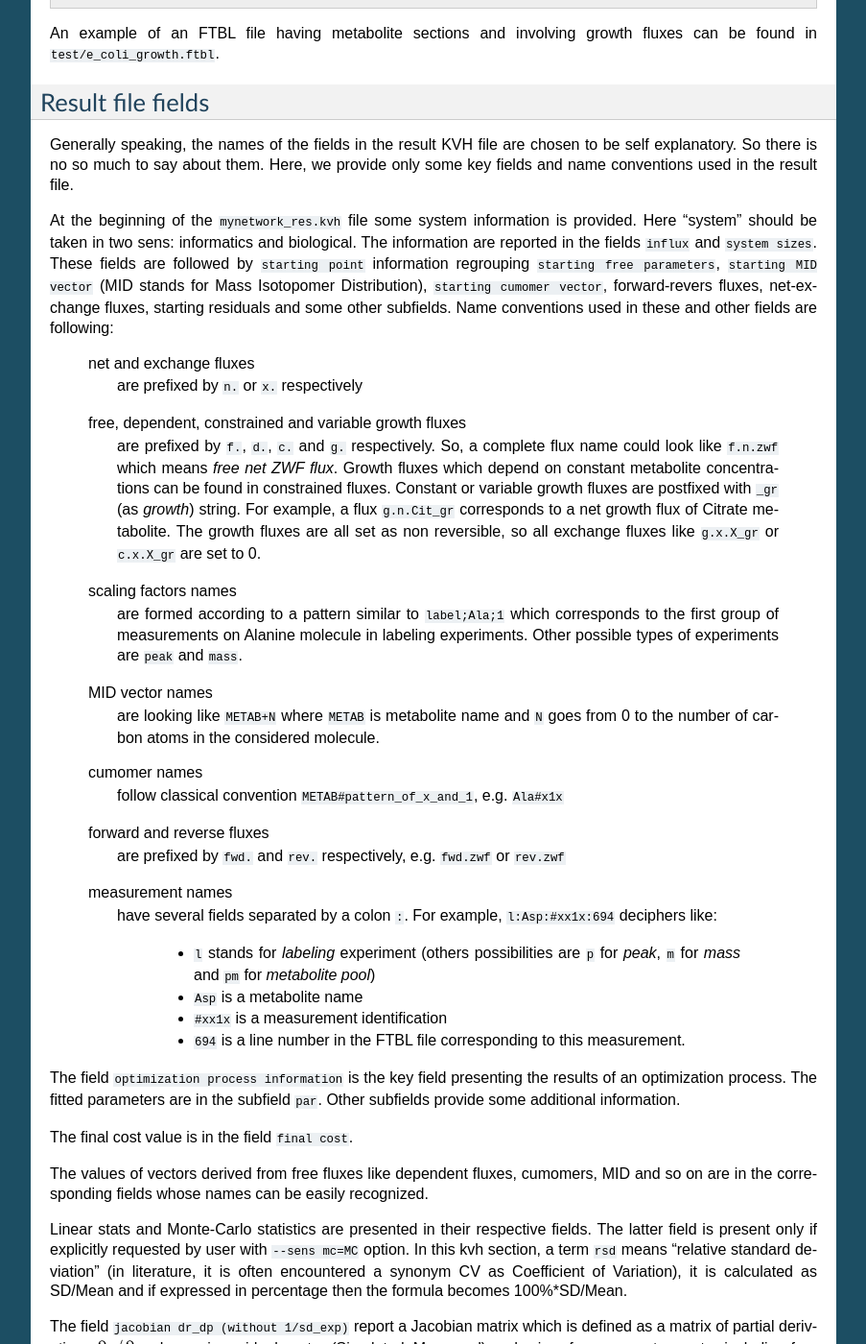
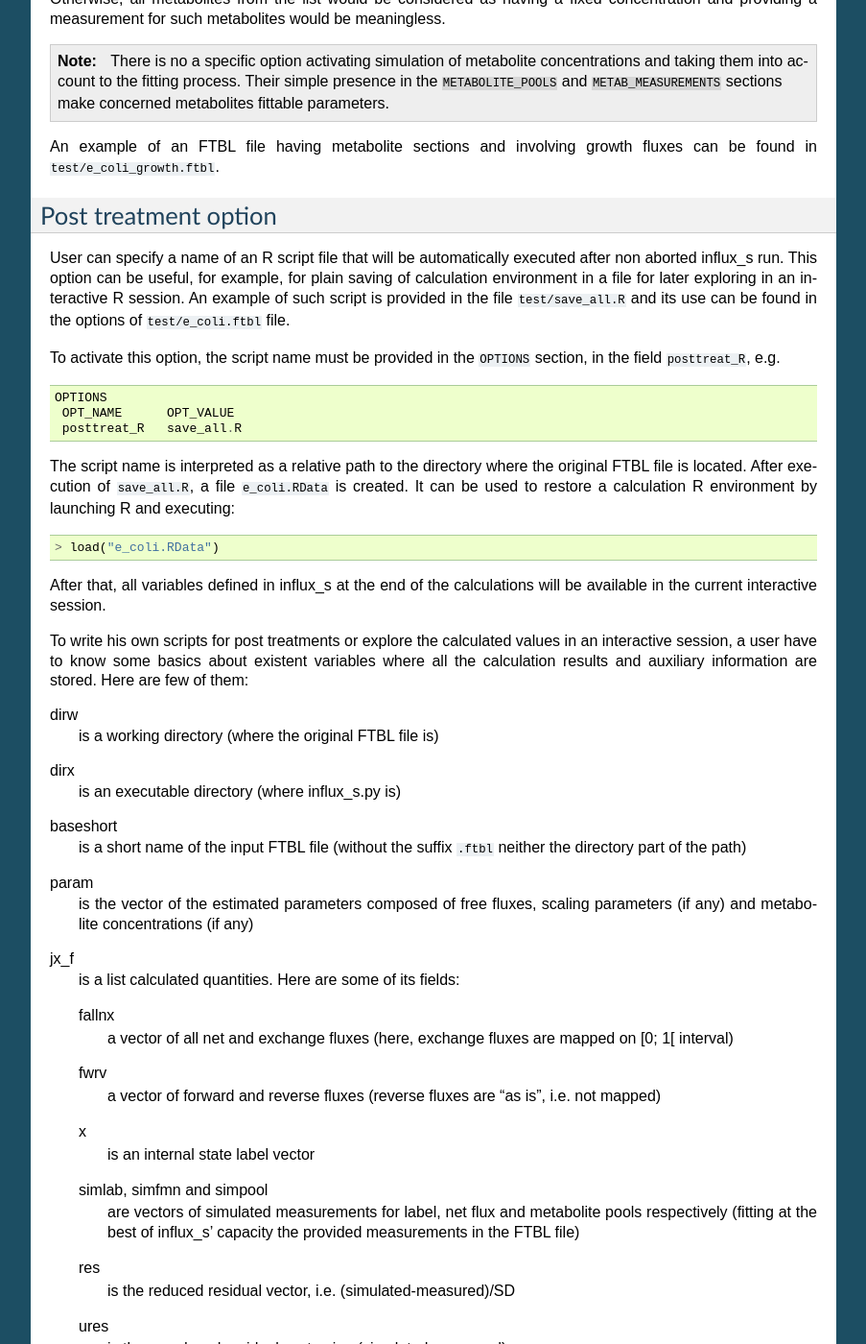
Before and after one commit to sgsokol/influx, a Sphinx documentation site: the page built from doc/manual.rst, in a window 1280 px wide and 1400 px high, scrolled down 8495 px. Shown: the whole window at 96% size, without its empty margins (198-1101 px from the left). Built offline with Sphinx 7.4.7, drawn with Linux system fonts in a browser that asks for light colours; some of the changed text lies outside the part shown.

Commit message:
v2.11 added (IN)EQUALITY/METAB minor layout and typo fixes btdesc 0.75->0.1 Post treatment option description

```diff
--- a/doc/manual.rst
+++ b/doc/manual.rst
@@ -16,9 +16,9 @@
  For some specific features of ``influx_s``, the FTBL format was extended. Here is complete list of such extensions:
   - sections ``METABOLITE_POOLS`` and ``METAB_MEASUREMENTS`` concerning metabolite pools were added (cf. `Growth flux option`_);
   - user must explicitly declare input-output fluxes as non reversible to make a distinction between input-output metabolites and "dead-end" metabolites (the latter are allowed since the version 2.0). It is recommended to add corresponding inequalities to ensure that input-output net fluxes be positive;
-  - starting from version 2.5, ``NA`` (missing values) are admitted in measurement sections;
-  - starting from version 2.8, new fluxes (i.e. absent in ``NETWORK`` section) may appear in ``EQUALITY`` section. They can come, for example, from stoechiometry on cofactors involving non carbon carrying fluxes. These new fluxes have still to be declared in ``FLUX/{NET,XCH}`` sections.
-
+  - starting from the version 2.5, ``NA`` (missing values) are admitted in measurement sections;
+  - starting from the version 2.8, new fluxes (i.e. absent in the ``NETWORK`` section) may appear in ``EQUALITY`` section. They can come, for example, from stoechiometry on cofactors involving non carbon carrying fluxes. These new fluxes have still to be declared in ``FLUX/{NET,XCH}`` sections;
+  - starting from the version 2.11, new subsections ``EQUALITY/METAB`` and ``INEQUALITY/METAB`` can appear in FTBL file. They can be useful, e.g. to impose a fixed ratio between variable metabolite concentrations (that are part of fitted variables) and/or to limit their variations to some interval. Their syntax is identical to the flux counterpart of these sections.
 
 
 In a high throughput context, it can be useful to proceed many FTBL files in parallel. This can be done by giving all the FTBL names in a command line, e.g.: ::
@@ -39,7 +39,7 @@
 
  $ influx_s.py --meth BFGS mynetwork
 
-or::
+or ::
 
  $ influx_s.py --meth=BFGS mynetwork
 
@@ -61,7 +61,7 @@
   --fullsys        calculate all cumomer set (not just the reduced one
                    necessary to simulate measurements)
 
-                   This option influences only post-optimization treatment. The fitting itself is still done with the reduced cumomer set. See the original paper on ``influx_s`` for more information on the reduced cumomer set.
+                   This option influences only post-optimization treatment. The fitting itself is still done with the reduced cumomer set or EMU variables if requested so. See the original paper on ``influx_s`` for more information on the reduced cumomer set.
   --emu            simulate labeling in EMU approach
 
                    This option should not produce a different result in parameter fitting. It is implemented and provided in a hope that on some network the results can be obtained in a shorter time
@@ -105,7 +105,7 @@
                    during the non-linear iterations when Jacobian is rank
                    deficient
 
-                   To obtain an approximate solution a Tikhonov regularization is used when solving an LSI problem. Only one of the options --ln and --tikhreg can be activated in a given run.
+                   To obtain an approximate solution a Tikhonov regularization is used when solving an LSI problem. Only one of the options ``--ln`` and ``--tikhreg`` can be activated in a given run.
   --zc=ZC          Apply zero crossing strategy with non negative threshold
                    for net fluxes
 
@@ -113,7 +113,7 @@
   --ffguess        Don't use free/dependent flux definitions from FTBL
                    file(s). Make an automatic guess.
 
-                   The fact that free fluxes are chosen automatically does not allow to specify a starting point for optimization iterations so a random starting point is used (drawn uniformly in [0; 1[ interval). An option ``--seed`` can be useful to make the results reproducible.
+                   The fact that free fluxes are chosen automatically does not allow to specify a starting point for optimization iterations so a random starting point is used (drawn uniformly in [0; 1] interval). An option ``--seed`` can be useful to make the results reproducible.
   --fseries=FSERIES  File name with free parameter values for multiple
                      starting points. Default: '' (empty, i.e. only one
                      starting point from the FTBL file is used)
@@ -192,7 +192,7 @@
    btfrac=0.25
     backtracking fraction parameter. It corresponds to the alpha parameter in the paper on ``influx_s``
 
-   btdesc=0.75
+   btdesc=0.1
     backtracking descending parameter. It corresponds to the beta parameter in the paper on ``influx_s``
 
    btmaxit=15
@@ -202,7 +202,7 @@
     report (=1) or not (=0) minimal convergence information
 
    rcond=1.e10
-   condition number over which a matrix is considered as rank deficient
+    condition number over which a matrix is considered as rank deficient
 
    ci=list(p=0.95, report=F)
     confidence interval reporting. This option is own to ``nlsic()`` function. It has no impact on the reporting of linear stats information in the result kvh file after the post-optimization treatment. This latter is always done.
@@ -278,6 +278,70 @@
 
 An example of an FTBL file having metabolite sections and involving growth fluxes can be found in ``test/e_coli_growth.ftbl``.
 
+Post treatment option
+---------------------
+
+User can specify a name of an R script file that will be automatically executed after non aborted influx_s run. This option can be useful, for example, for plain saving of calculation environment in a file for later exploring in an interactive R session. An example of such script is provided in the file ``test/save_all.R`` and its use can be found in the options of ``test/e_coli.ftbl`` file.
+
+To activate this option, the script name must be provided in the ``OPTIONS`` section, in the field ``posttreat_R``, e.g. ::
+
+ OPTIONS
+  OPT_NAME	OPT_VALUE
+  posttreat_R	save_all.R
+
+The script name is interpreted as a relative path to the directory where the original FTBL file is located. After execution of ``save_all.R``, a file ``e_coli.RData`` is created. It can be used to restore a calculation R environment by launching R and executing::
+
+ > load("e_coli.RData")
+
+After that, all variables defined in influx_s at the end of the calculations will be available in the current interactive session.
+
+To write his own scripts for post treatments or explore the calculated values in an interactive session, a user have to know some basics about existent variables where all the calculation results and auxiliary information are stored. Here are few of them::
+
+dirw
+  is a working directory (where the original FTBL file is)
+dirx
+  is an executable directory (where influx_s.py is)
+baseshort
+  is a short name of the input FTBL file (without the suffix ``.ftbl`` neither the directory part of the path)
+param
+  is the vector of the estimated parameters composed of free fluxes, scaling parameters (if any) and metabolite concentrations (if any)
+jx_f
+  is a list calculated quantities. Here are some of its fields:
+
+  fallnx
+    a vector of all net and exchange fluxes (here, exchange fluxes are mapped on [0; 1[ interval)
+  fwrv
+    a vector of forward and reverse fluxes (reverse fluxes are "as is", i.e. not mapped)
+  x
+    is an internal state label vector
+  simlab, simfmn and simpool
+    are vectors of simulated measurements for label, net flux and metabolite pools respectively (fitting at the best of influx_s' capacity the provided measurements in the FTBL file)
+  res
+   is the reduced residual vector, i.e. (simulated-measured)/SD
+  ures
+   is the unreduced residual vector, i.e. (simulated-measured)
+  jacobian
+   as its names indicates, is the Jacobian matrix (d res/d param)
+  udr_dp
+   is the jacobian matrix for the unreduced residual vector (d ures/d param)
+  lA
+   is a list of matrices defining cumomer (or EMU) balances at each cumomer weight
+
+measurements
+ is a list regrouping various measurements and their SD
+nb_f
+ is a list of various counts, like number of fluxes, parameters to fit, system sizes and so on
+nm_list
+ is a list of names for various vectors like fluxes, metabolites, label vectors, measurements, inequalities and so on
+ui, ci
+ are inequality matrix and right hand side respectively
+
+A full list of all available variable and functions can be obtained in an R session by executing::
+
+ > ls()
+
+This list of more than 400 items is too long to be fully described here. We hope that few items succinctly described in this section will be sufficient for basic custom treatments.
+
 Result file fields
 ------------------
 
@@ -323,7 +387,7 @@
 
 A file named ``edge.netflux.mynetwork.attrs`` can help to map net flux values on edges of a studied network. A file ``edge.xchflux.mynetwork.attrs`` do the same with exchange fluxes. And finally, ``node.log2pool.mynetwork.attrs`` provides logarithm (base 2) of pool concentrations. They can be mapped on some graphical attribute of network nodes.
 
-See `Additional tools`_ section, `Cytoscape view`_ paragraph to know how to produce files importable in Cytoscape from a given FTBL file. User's manual of Cytoscape has necessary information about using visual mapper for teaching how some values like net flux values can be mapped on graphical elements like edge width and so on.
+See `Additional tools`_ section, `ftbl2xgmml: cytoscape view`_ paragraph to know how to produce files importable in Cytoscape from a given FTBL file. User's manual of Cytoscape has necessary information about using visual mapper for teaching how some values like net flux values can be mapped on graphical elements like edge width and so on.
 
 Warning and error messages
 --------------------------
@@ -509,20 +573,24 @@
 For those who use `CySBML <http://apps.cytoscape.org/apps/cysbml>`_ plugin, a saving of a particular layout in a file can be practical for later applying it to a new network.
 
 Graphical conventions used in the generated XGMML are the following:
- - metabolite are presented as rounded square nodes;
- - simple (one to one) reaction are represented by simple edges;
- - condensing and/or splitting reactions are represented by edges converging and/or diverging from additional almost invisible node having a label with the reaction name;
- - all nodes and edges have tool tips, i.e. when a pointer is put over their name (metabolite or reaction) appears in a tiny pop-up window;
- - non reversible reaction are represented by a single solid line, have an arrow on the target end (i.e. produced metabolite) and nothing on the source end (i.e. consumed metabolite);
- - reversible reactions are represented by a double parallel line and have a solid circle on the source end;
- - color code for arrows:
-  + green for free net flux;
-  + blue for dependent net flux;
-  + black for constrained net flux;
- - color code for solid circles:
-  + green for free exchange flux;
-  + blue for dependent exchange flux;
-  + black for constrained exchange flux.
+
+* metabolite are presented as rounded square nodes;
+* simple (one to one) reaction are represented by simple edges;
+* condensing and/or splitting reactions are represented by edges converging and/or diverging from additional almost invisible node having a label with the reaction name;
+* all nodes and edges have tool tips, i.e. when a pointer is put over, their name (metabolite or reaction) appears in a tiny pop-up window;
+* non reversible reaction are represented by a single solid line, have an arrow on the target end (i.e. produced metabolite) and nothing on the source end (i.e. consumed metabolite);
+* reversible reactions are represented by a double parallel line and have a solid circle on the source end;
+* color code for arrows:
+
+  * green for free net flux;
+  * blue for dependent net flux;
+  * black for constrained net flux;
+
+* color code for solid circles:
+
+  * green for free exchange flux;
+  * blue for dependent exchange flux;
+  * black for constrained exchange flux.
 
 ftbl2netan: FTBL parsing
 ~~~~~~~~~~~~~~~~~~~~~~~~
@@ -585,7 +653,7 @@
 
 ffres2ftbl: import free fluxes
 ~~~~~~~~~~~~~~~~~~~~~~~~~~~~~~
-This utility imports free flux values from a result file _res.kvh and inject them into an FTBL file. Usage::
+This utility imports free flux values and metabolite concentrations (if any) from a result file _res.kvh and inject them into an FTBL file. Usage::
 
  $ ffres2ftbl.sh mynetwork_res.kvh [base.ftbl] > new.ftbl
 
```
